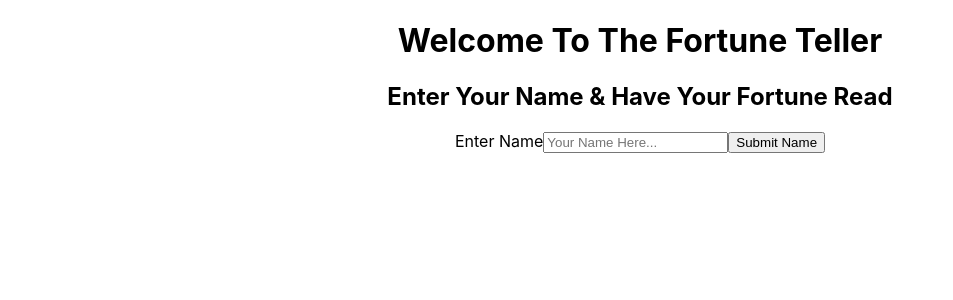
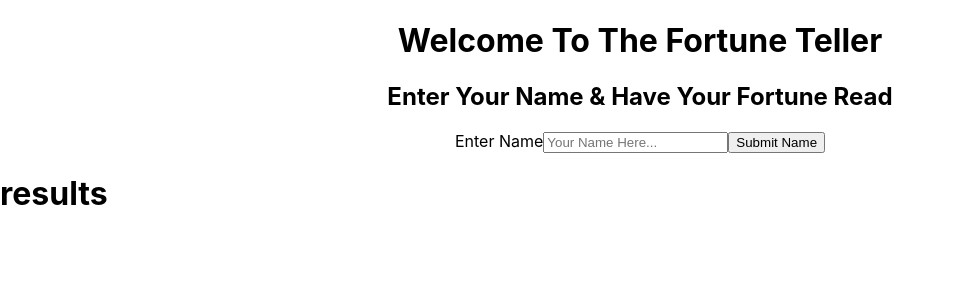
Before and after one commit to lundgrea/Fortune-Teller, a React (Create React App) app: page / in a window 1280 px wide. Both pictures are taken after typing "Sample" into the empty fields and a click on the button "Submit Name". Shown: the top 300 px of the page, without its empty margins (0-953 px from the left). Built offline with nearby package versions, Linux system fonts and the light colour scheme; no server answers.

Commit message:
Add gender and advice to results object in Redux

```diff
--- a/src/containers/Fortune/Fortune.js
+++ b/src/containers/Fortune/Fortune.js
@@ -2,20 +2,22 @@ import React, { Component } from 'react';
 import './Fortune.css';
 import { connect } from 'react-redux';
 import { getResults, isLoading, handleErrors } from '../../actions/index'
-import { processAge } from '../../apiCalls/apiCalls'
+import { processAge, processGender, getAdvice } from '../../apiCalls/apiCalls'
 
 class Fortune extends Component {
 
   componentDidMount = async (name) => {
     let ageResults = await processAge(this.props.response)
-    console.log(ageResults)
     this.props.getResults(ageResults)
-    // console.log(ageResults)
+    let genderResults = await processGender(this.props.response)
+    this.props.getResults(genderResults)
+    let advice = await getAdvice()
+    this.props.getResults(advice)
   }
 
   render() {
     return(
-      <h1>{this.props.results}</h1>
+      <h1>results</h1>
     )
   }
 }
```
